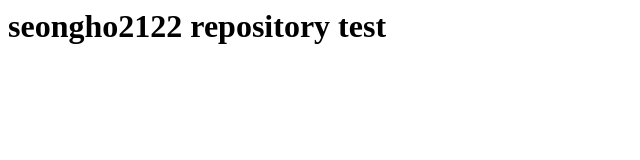
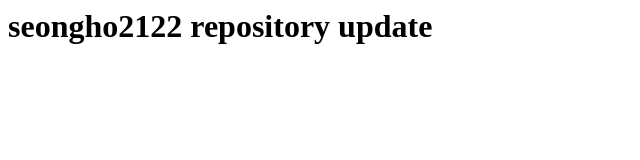
Before and after one commit to seongho2122/seongho2122, a plain HTML site: page index.html in a window 1280 px wide. Shown: the whole page, without its empty margins (0-640 px from the left). Drawn offline with Linux system fonts and the light colour scheme.

Commit message:
Update index.html

```diff
--- a/index.html
+++ b/index.html
@@ -1 +1 @@
-<h1> seongho2122 repository test </h1>
+<h1> seongho2122 repository update </h1>
```
